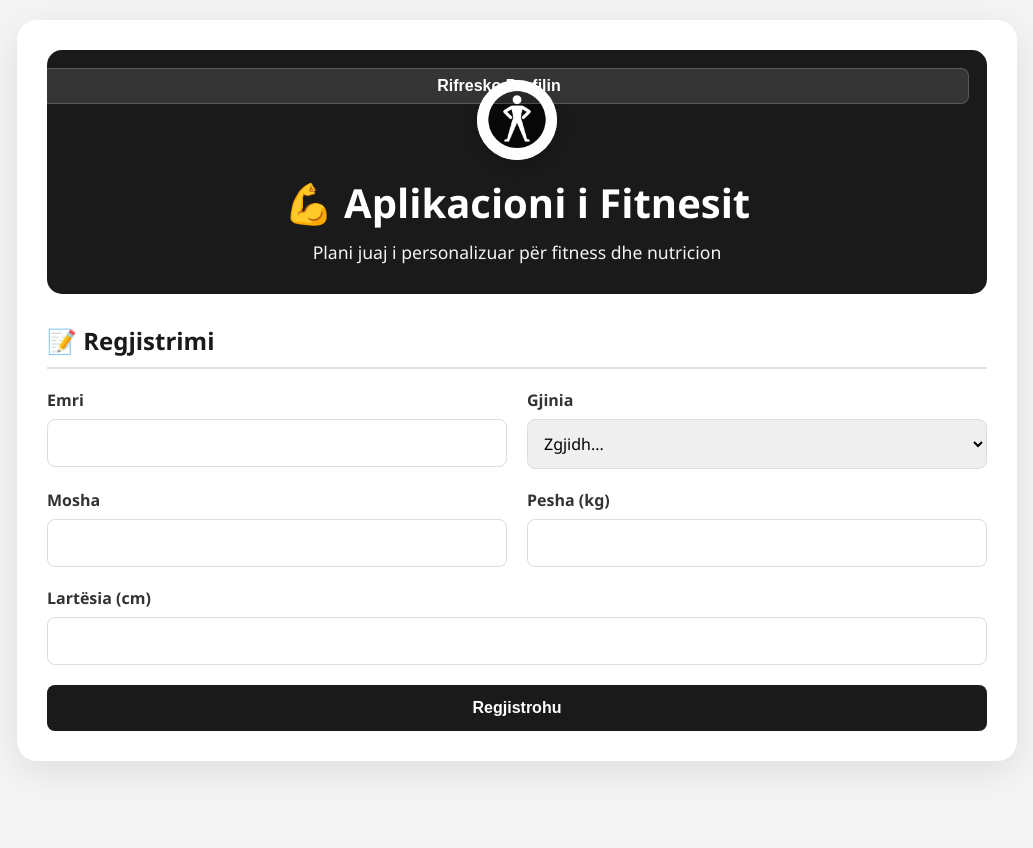
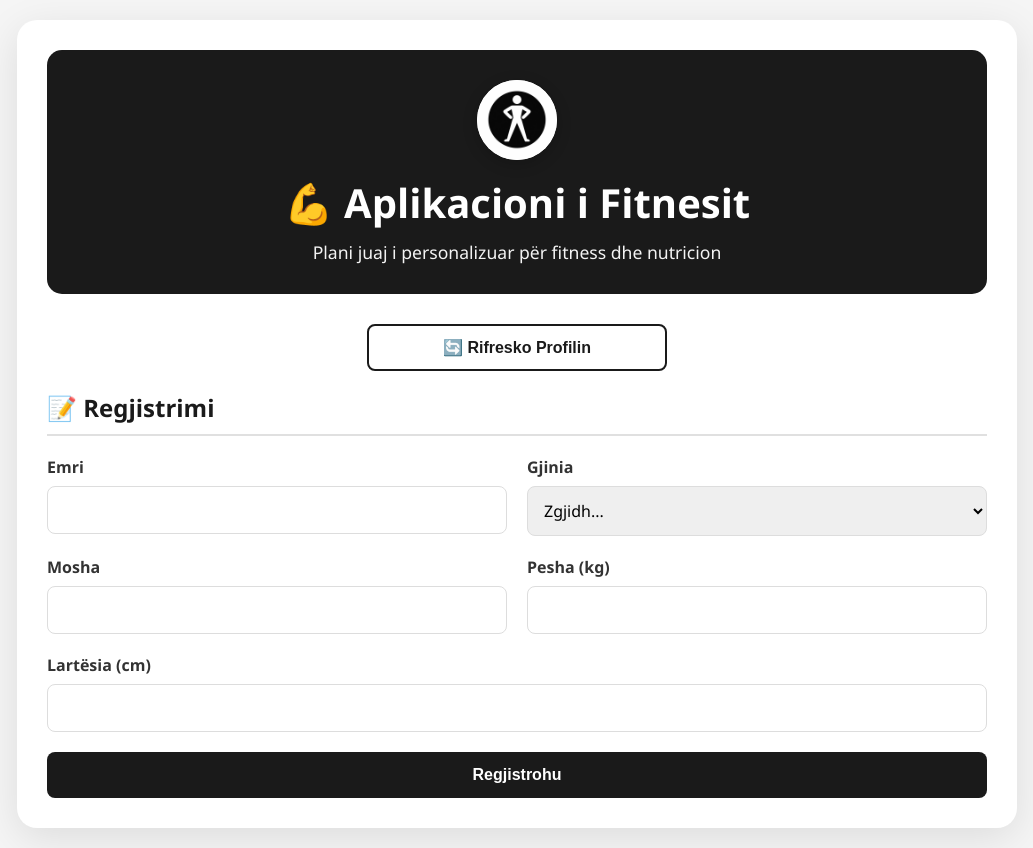
Before and after one commit to enesabdullahi14-maker/Fitness-mobile, a website: page fitness-mobile/web/index.html in a window 1280 px wide. Shown: the whole page, without its empty margins (123-1156 px from the left). Before the commit the page ends 800 px from the top, so only its background shows below. Drawn offline with Linux system fonts and the light colour scheme.

Commit message:
Add files via upload

```diff
--- a/fitness-mobile/web/index.html
+++ b/fitness-mobile/web/index.html
@@ -4,13 +4,27 @@
     <meta charset="UTF-8">
     <meta name="viewport" content="width=device-width, initial-scale=1.0">
     <title>Aplikacioni i Fitnesit</title>
-    <meta name="theme-color" content="#667eea">
+    <meta name="description" content="Aplikacion për fitness dhe nutricion">
+    <meta name="theme-color" content="#1a1a1a">
+
+    <!-- PWA Manifest -->
     <link rel="manifest" href="manifest.json">
+
+    <!-- Favicons -->
     <link rel="icon" type="image/png" sizes="16x16" href="icons/favicon-16.png">
     <link rel="icon" type="image/png" sizes="32x32" href="icons/favicon-32.png">
+    <link rel="icon" type="image/png" sizes="192x192" href="icons/icon-192.png">
+    <link rel="icon" type="image/png" sizes="512x512" href="icons/icon-512.png">
+
+    <!-- iOS Meta Tags -->
     <meta name="apple-mobile-web-app-capable" content="yes">
-    <meta name="apple-mobile-web-app-title" content="FitnessApp">
+    <meta name="apple-mobile-web-app-status-bar-style" content="black">
+    <meta name="apple-mobile-web-app-title" content="Fitness">
+    <link rel="apple-touch-icon" href="icons/apple-touch-icon.png">
     <link rel="apple-touch-icon" sizes="180x180" href="icons/apple-touch-icon.png">
+
+    <!-- Android Meta Tags -->
+    <meta name="mobile-web-app-capable" content="yes">
     <style>
         * {
             margin: 0;
@@ -525,22 +539,26 @@
             margin: 20px 0;
         }
 
-        .header .reset-btn {
-            position: absolute;
-            top: 18px;
-            right: 18px;
-            background: rgba(255,255,255,0.12);
-            color: white;
-            border: 1px solid rgba(255,255,255,0.18);
-            padding: 8px 12px;
+        .reset-btn {
+            background: #fff;
+            color: #1a1a1a;
+            border: 2px solid #1a1a1a;
+            padding: 12px 24px;
             border-radius: 8px;
             font-weight: 600;
             cursor: pointer;
-        }
-
-        .header .reset-btn:hover {
-            background: rgba(255,255,255,0.18);
+            width: 100%;
+            max-width: 300px;
+            margin: 0 auto 20px;
+            display: block;
+            transition: all 0.3s ease;
+        }
+
+        .reset-btn:hover {
+            background: #1a1a1a;
+            color: white;
             transform: translateY(-2px);
+            box-shadow: 0 4px 12px rgba(0, 0, 0, 0.15);
         }
 
         .modal-close {
@@ -608,7 +626,7 @@
     <!-- Splash Screen -->
     <div id="splashScreen">
         <div class="splash-logo">
-            <img src="../logo.png.png" alt="Fitness Logo">
+            <img src="icons/icon-512.png" alt="Fitness Logo">
         </div>
         <div class="splash-text">Fitness App</div>
     </div>
@@ -616,14 +634,17 @@
     <div class="container">
         <div class="header">
             <div class="header-logo">
-                <img src="../logo.png.png" alt="Fitness Logo">
+                <img src="icons/apple-touch-icon.png" alt="Fitness Logo">
             </div>
             <h1>💪 Aplikacioni i Fitnesit</h1>
             <p>Plani juaj i personalizuar për fitness dhe nutricion</p>
-            <button id="resetProfileBtn" class="reset-btn" title="Rivendos profilin dhe rifilloni">Rifresko Profilin</button>
         </div>
 
         <div id="jsStatus"></div>
+
+        <button id="resetProfileBtn" class="reset-btn" title="Rivendos profilin dhe rifilloni">
+            🔄 Rifresko Profilin
+        </button>
 
         <div class="content">
             <!-- REGISTRATION SECTION -->
```
Also changed, not shown: fitness-mobile/web/manifest.json.
